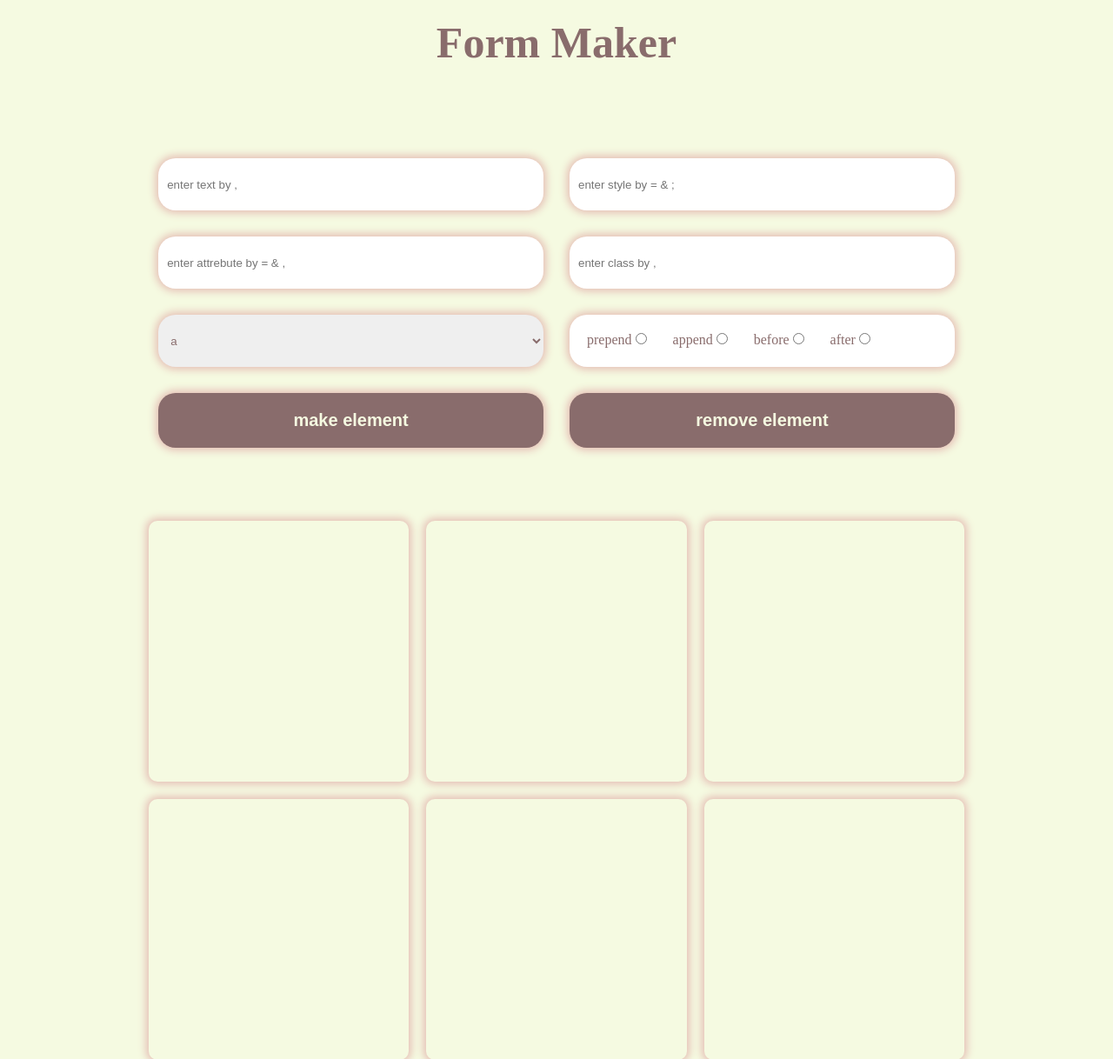
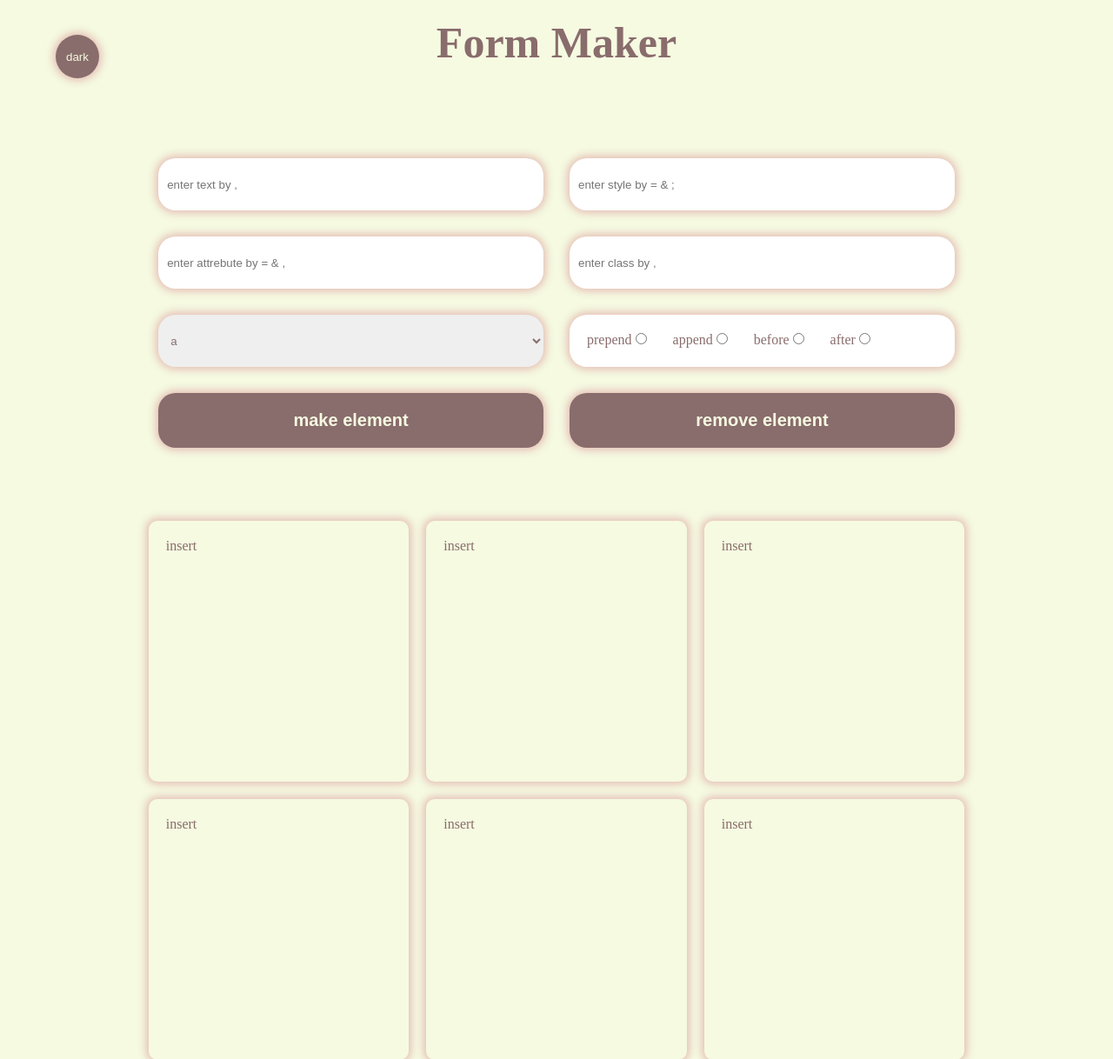
Before and after one commit to donyamardani/js-formMaker, a plain HTML site: page index.html in a window 1280 px wide. Shown: the whole page at 87% size. Drawn offline with Linux system fonts and the light colour scheme.

Commit message:
add theme dark and lighte
create theme dark and light

```diff
--- a/css/style.css
+++ b/css/style.css
@@ -24,7 +24,6 @@ body{
 }
 #maker{
     display: flex;
-    position: relative;
     align-items: center;
     justify-content: center;
     flex-direction: column;
@@ -44,15 +43,16 @@ body{
     margin: 5% auto;
     justify-content: center;
 }
-#chengh-them{
+#change-theme{
+    width: 50px;
+    height: 50px;
     position: fixed;
     left: 5%;
     top: 5%;
     background-color: var(--txtColor);
     color: var(--bgColor);
+    box-shadow: var(--shadow);
     border-radius: 50%;
-    width: 50PX;
-    height: 50PX;
 }
 .inp{
     width:45% ;
--- a/index.html
+++ b/index.html
@@ -9,7 +9,7 @@
 <body>
     <section id="maker">
 
-            <button id="chengh-theme">  </button>
+            <button id="change-theme">dark</button>
             <h1>Form Maker</h1>
 
         <form action="" id="formMaker">
@@ -39,22 +39,22 @@
     </section>
     <section id="show">
         <div class="show-element">
-            <section class="insert"></section>
+            <section class="insert">insert</section>
         </div>
         <div class="show-element">
-            <section class="insert"></section>
+            <section class="insert">insert</section>
         </div>
         <div class="show-element">
-            <section class="insert"></section>
+            <section class="insert">insert</section>
         </div>
         <div class="show-element">
-            <section class="insert"></section>
+            <section class="insert">insert</section>
         </div>
         <div class="show-element">
-            <section class="insert"></section>
+            <section class="insert">insert</section>
         </div>
         <div class="show-element">
-            <section class="insert"></section>
+            <section class="insert">insert</section>
         </div>
     </section>
 
--- a/js/script.js
+++ b/js/script.js
@@ -11,7 +11,8 @@ let placeEl=[...document.querySelectorAll('#radio-box input')]
 let divEl=[...document.querySelectorAll('#show div')]
 let addBtnEl=document.querySelector('#add-element')
 let removeBtnEl=document.querySelector('#remove-element')
-let changeBtnEl=document.querySelector('#chengh-theme')
+let changeBtnEl=document.querySelector('#change-theme')
+let rootEl=document.querySelector(':root');
 const htmlTags=[
     "a",
     "abbr",
@@ -201,3 +202,39 @@ divEl.map(e=>{
         }
     })
 });
+
+let isDark=false;
+
+
+window.addEventListener('load',()=>{
+    let localEl=localStorage.getItem('them');
+   localEl=localEl==0?1:0;
+    chenge(localEl);
+})
+
+
+let check=0;
+
+let chenge=(x)=>{
+if(x==0){
+    changeBtnEl.textContent='dark';
+    rootEl.style.setProperty('--bgColor','#F5FAE1');
+    rootEl.style.setProperty('--txtColor','#896C6C');
+    rootEl.style.setProperty(' --shadow','0 0 10px 3px #E5BEB5');
+    check=1;
+}else{
+
+    changeBtnEl.textContent='light';
+    rootEl.style.setProperty('--bgColor','#896C6C');
+    rootEl.style.setProperty('--txtColor','#F5FAE1');
+    rootEl.style.setProperty(' --shadow','0 0 10px 3px #E5BEB5');
+    check=0;
+    isDark=true;
+}
+localStorage.setItem('them',check);
+};
+
+changeBtnEl.addEventListener('click',(e)=>{
+    e.preventDefault();
+    chenge(check);
+});
```
